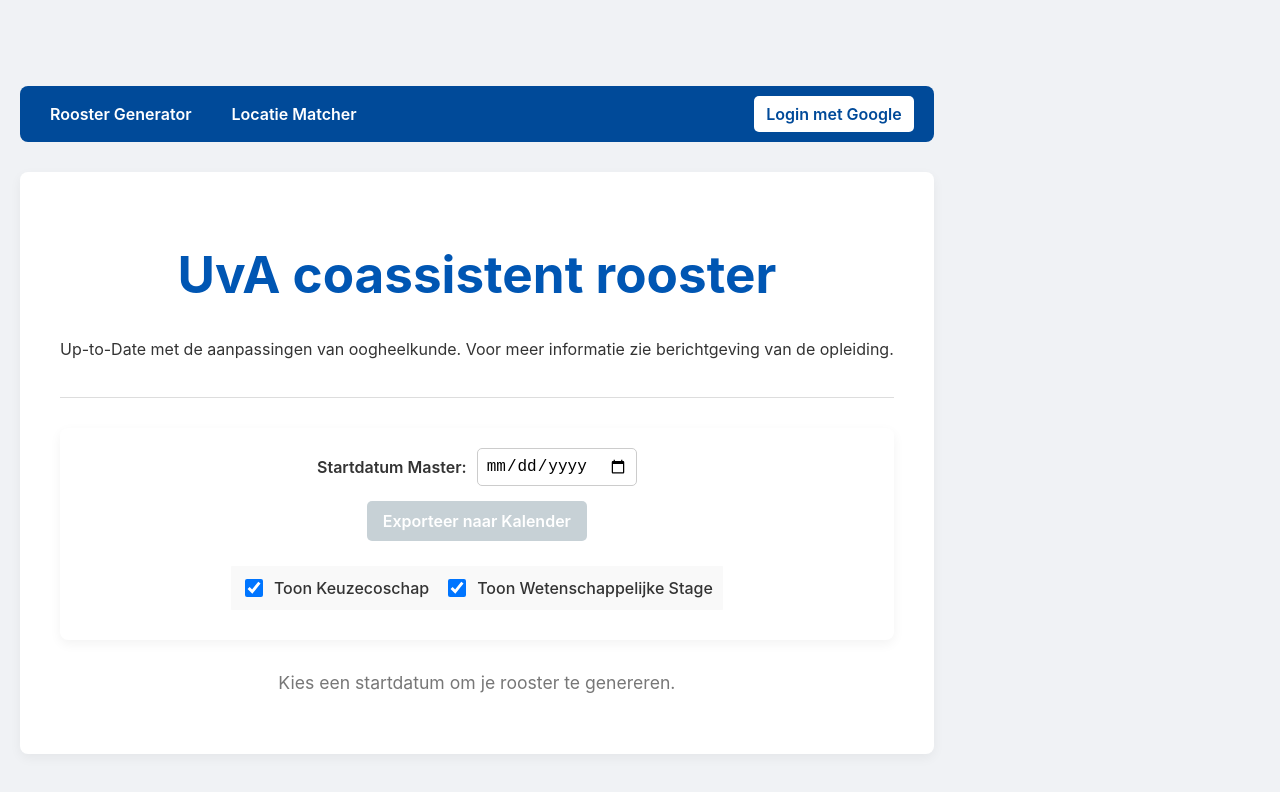
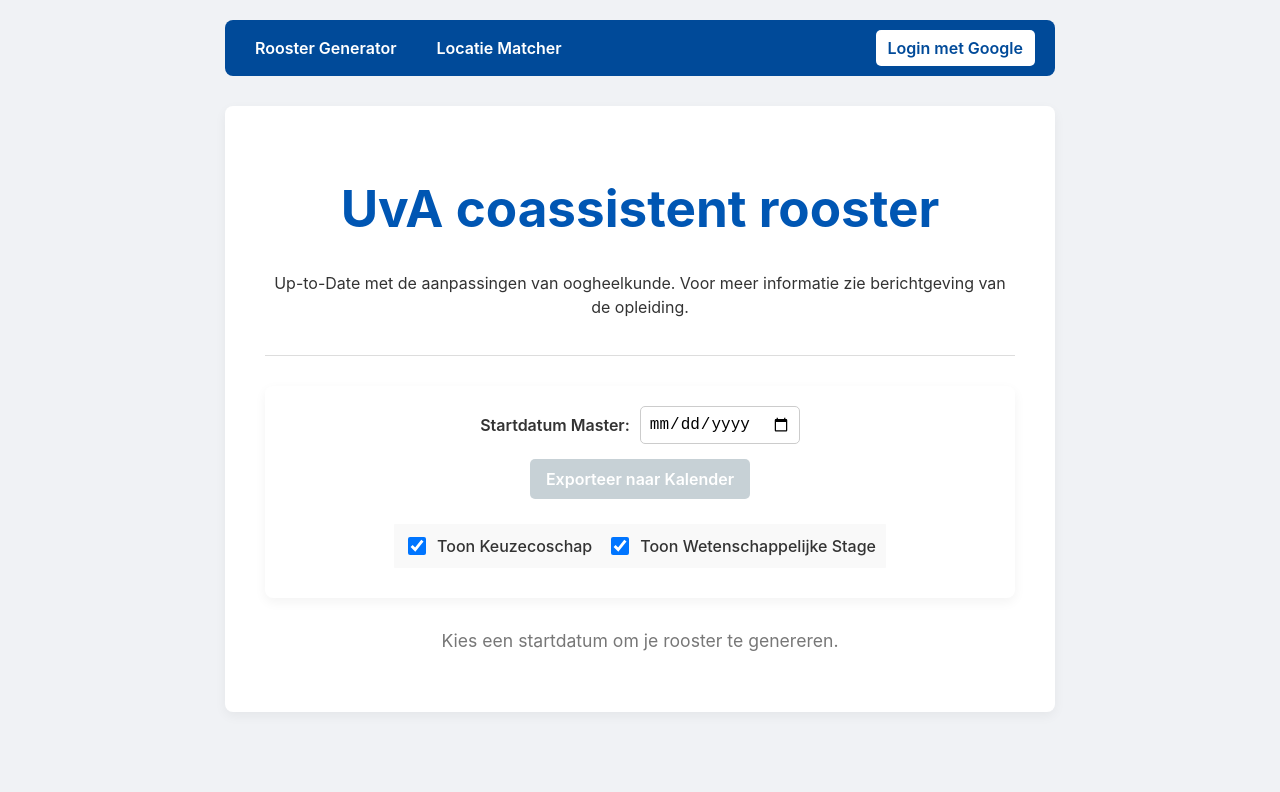
Before and after one commit to B0NTE112/co-rooster, a React (Vite) app: page / in a window 1280 px wide. Shown: the top 792 px of the page. Built offline with nearby package versions, Linux system fonts and the light colour scheme; no server answers.

Commit message:
beta 0.21

```diff
--- a/src/App.css
+++ b/src/App.css
@@ -9,7 +9,7 @@
 }
 
 .container {
-  max-width: 900px;
+  max-width: 750px;
   margin-left: auto;
   margin-right: auto;
   padding: 20px;
--- a/src/index.css
+++ b/src/index.css
@@ -23,7 +23,6 @@
 }
 
 body {
-  display: flex;
   place-items: center;
   min-width: 320px;
   min-height: 100vh;
```
